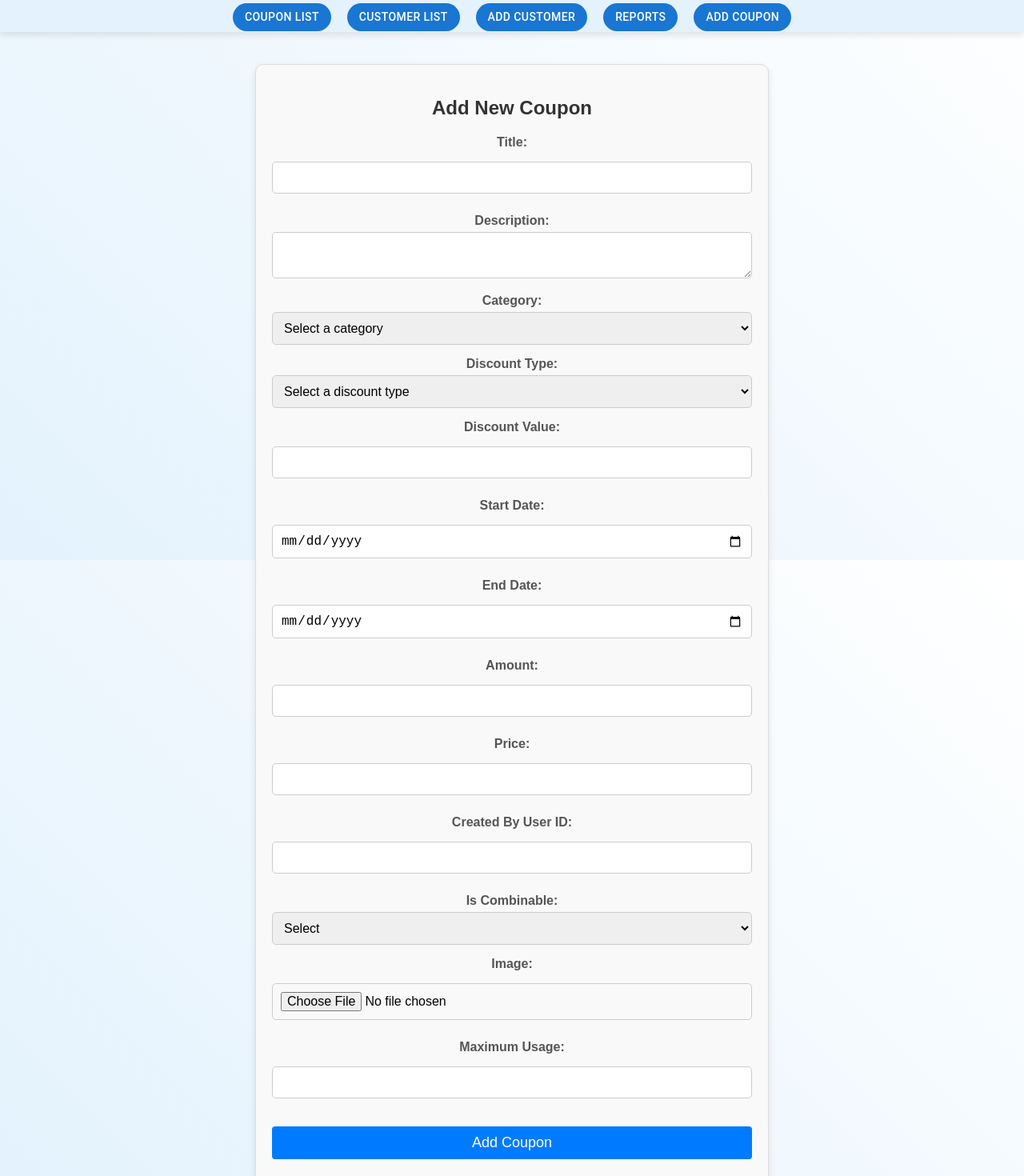
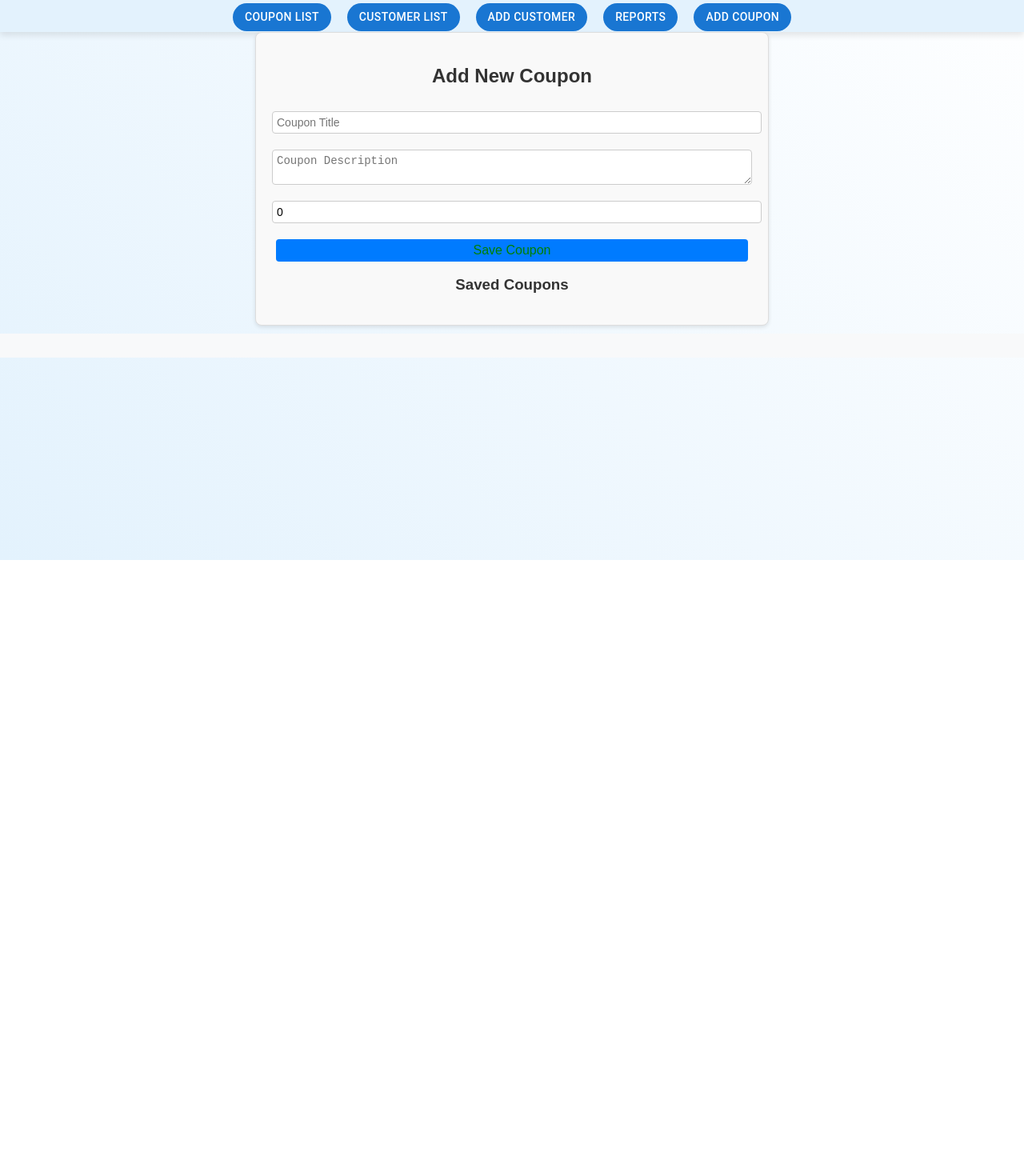
Before and after one commit to moradi12/OversightCoupons, a React (Create React App) app in the folder typescript_coupon_front/: page /admin/coupon/add in a window 1280 px wide. Shown: the part 100-1570 px from the top of the page at 80% size. After the commit the page ends 800 px from the top, so only its background shows below. Built offline with nearby package versions, Linux system fonts and the light colour scheme.

Commit message:
update main , adding new methods to coupon model , new adding coupon , all coupons updated ,adding new coupon model , backend class , delete tester

```diff
--- a/typescript_coupon_front/package.json
+++ b/typescript_coupon_front/package.json
@@ -24,6 +24,7 @@
     "react-router-dom": "^6.27.0",
     "react-scripts": "5.0.1",
     "typescript": "^4.9.5",
+    "uuid": "^11.0.2",
     "validator": "^13.12.0",
     "web-vitals": "^2.1.4",
     "yup": "^1.4.0"
--- a/typescript_coupon_front/src/Components/Layout/Main/Main.tsx
+++ b/typescript_coupon_front/src/Components/Layout/Main/Main.tsx
@@ -36,10 +36,9 @@ export function AllCoupons(): JSX.Element {
         {coupons.length > 0 ? (
           coupons.map((coupon) => (
             <div key={coupon.id} className="coupon-card">
-              <h3>{coupon.title}</h3>
               <p>{coupon.description}</p>
               <p>Price: ${coupon.price}</p>
-              <p>Available: {coupon.isAvailable ? "Yes" : "No"}</p>
+              {/* <p>Available: {coupon.isAvailable ? "Yes" : "No"}</p> */}
             </div>
           ))
         ) : (
--- a/typescript_coupon_front/src/Components/Pages/AddCoupon/AddCoupon.css
+++ b/typescript_coupon_front/src/Components/Pages/AddCoupon/AddCoupon.css
@@ -1,68 +1,61 @@
-.add-coupon {
+/* AddCoupon.css */
+.add-coupon-container {
   max-width: 600px;
-  margin: 40px auto;
+  margin: auto;
   padding: 20px;
-  background-color: #f9f9f9;
+  font-family: Arial, sans-serif;
+  background: #f9f9f9;
   border: 1px solid #ddd;
-  border-radius: 10px;
-  box-shadow: 0 4px 8px rgba(0, 0, 0, 0.1);
+  border-radius: 8px;
+  box-shadow: 0 2px 5px rgba(0, 0, 0, 0.1);
 }
 
-.add-coupon h2 {
+h2,
+h3 {
   text-align: center;
-  font-size: 24px;
-  margin-bottom: 20px;
   color: #333;
 }
 
-.form-group {
-  margin-bottom: 20px;
+.add-coupon-form {
+  display: flex;
+  flex-direction: column;
+  gap: 10px;
 }
 
-.form-group label {
-  display: block;
-  font-weight: bold;
-  margin-bottom: 5px;
-  color: #555;
+.input-field {
+  padding: 8px;
+  font-size: 14px;
+  border: 1px solid #ccc;
+  border-radius: 4px;
 }
 
-.form-group input,
-.form-group textarea,
-.form-group select {
-  width: 100%;
+.input-field:focus {
+  border-color: #007bff;
+}
+
+.action-button {
   padding: 10px;
   font-size: 16px;
-  border: 1px solid #ccc;
-  border-radius: 5px;
-  box-sizing: border-box;
+  color: #fff;
+  background: #007bff;
+  border: none;
+  border-radius: 4px;
+  cursor: pointer;
 }
 
-.form-group input:focus,
-.form-group textarea:focus,
-.form-group select:focus {
-  border-color: #1976d2;
-  outline: none;
-  box-shadow: 0 0 5px rgba(25, 118, 210, 0.5);
+.action-button:hover {
+  background: #0056b3;
 }
 
-.error {
-  color: red;
-  font-size: 14px;
-  margin-top: 5px;
+.coupon-list {
+  list-style: none;
+  padding: 0;
 }
 
-.submit-button {
-  width: 100%;
+.coupon-item {
+  margin-bottom: 10px;
   padding: 10px;
-  font-size: 18px;
-  color: white;
-  background-color: #1976d2;
-  border: none;
-  border-radius: 5px;
-  cursor: pointer;
-  transition: background-color 0.3s;
+  border: 1px solid #ddd;
+  border-radius: 4px;
+  background: #fff;
 }
-
-.submit-button:hover {
-  background-color: #115293;
-}
--- a/typescript_coupon_front/src/Components/Pages/AddCoupon/AddCoupon.tsx
+++ b/typescript_coupon_front/src/Components/Pages/AddCoupon/AddCoupon.tsx
@@ -1,170 +1,147 @@
-import axios from "axios";
-import { SubmitHandler, useForm } from "react-hook-form";
-import { useNavigate } from "react-router-dom";
-import { Coupon } from "../../Models/Coupon";
-import { CouponCategory } from "../../Models/CouponCategory ";
+import axios from "axios"; // Placeholder for future Axios use
+import { useEffect, useState } from "react";
 import "./AddCoupon.css";
 
-export function AddCoupon(): JSX.Element {
-  const { register, handleSubmit, formState: { errors } } = useForm<Coupon>();
-  const navigate = useNavigate();
+const AddCoupon = () => {
+  const [newCoupon, setNewCoupon] = useState({
+    title: "",
+    description: "",
+    discount: 0,
+  });
 
-  const addCoupon: SubmitHandler<any> = (data) => {
-    axios.post("http://localhost:8080/add/coupons", data)
-      .then((response) => {
-        console.log("Coupon added successfully:", response.data);
-        navigate("/all");
-      })
-      .catch((error) => {
-        if (error.response) {
-          console.error("Server error:", error.response.data);
-        } else if (error.request) {
-          console.error("No response received:", error.request);
-        } else {
-          console.error("Error:", error.message);
+  const [savedCoupons, setSavedCoupons] = useState<
+    { title: string; description: string; discount: number }[]
+  >([]);
+
+  /**
+   * Validates the input for the coupon.
+   * Ensures title, description, and discount are valid.
+   */
+  const validateCoupon = (): boolean => {
+    const { title, description, discount } = newCoupon;
+
+    if (!title.trim() || !description.trim()) {
+      alert("Both title and description are required.");
+      return false;
     }
-      });
+
+    if (discount <= 0 || discount > 100) {
+      alert("Discount must be between 1 and 100.");
+      return false;
+    }
+
+    return true;
   };
 
+  /**
+   * Save a new coupon.
+   * Updates the state and localStorage and prepares for future Axios integration.
+   */
+  const handleSaveCoupon = async () => {
+    if (!validateCoupon()) return;
+
+    try {
+      const updatedCoupons = [...savedCoupons, newCoupon];
+      setSavedCoupons(updatedCoupons);
+
+      // Save to localStorage
+      localStorage.setItem("coupons", JSON.stringify(updatedCoupons));
+
+      // Placeholder for future Axios request
+      await saveCouponToServer(newCoupon);
+
+      console.log("Coupon added:", newCoupon);
+      alert("Coupon added successfully!");
+
+      // Clear the form
+      setNewCoupon({ title: "", description: "", discount: 0 });
+    } catch (error) {
+      console.error("Failed to save coupon:", error);
+      alert("Failed to save coupon. Please try again.");
+    }
+  };
+
+  /**
+   * Placeholder function for Axios integration.
+   * Prepares for saving to a backend server in the future.
+   */
+  const saveCouponToServer = async (coupon: {
+    title: string;
+    description: string;
+    discount: number;
+  }) => {
+    try {
+      // Simulate an Axios POST request
+      const response = await axios.post("/api/coupons", coupon);
+      console.log("Coupon saved to server:", response.data);
+    } catch (error) {
+      console.error("Failed to save coupon to server:", error);
+      // Optionally, handle Axios-specific errors here
+    }
+  };
+
+  /**
+   * Load coupons from localStorage on component mount.
+   */
+  useEffect(() => {
+    const storedCoupons = localStorage.getItem("coupons");
+    if (storedCoupons) {
+      setSavedCoupons(JSON.parse(storedCoupons));
+    }
+  }, []);
+
   return (
-    <div className="add-coupon">
+    <div className="add-coupon-container">
       <h2>Add New Coupon</h2>
-      <form onSubmit={handleSubmit(addCoupon)}>
-        <div className="form-group">
-          <label htmlFor="title">Title:</label>
-          <input id="title" {...register("title", { required: "Title is required" })} />
-          {errors.title && <span className="error">{errors.title.message}</span>}
-        </div>
-
-        <div className="form-group">
-          <label htmlFor="description">Description:</label>
+      <form
+        onSubmit={(e) => {
+          e.preventDefault();
+          handleSaveCoupon();
+        }}
+        className="add-coupon-form"
+      >
+        <input
+          type="text"
+          placeholder="Coupon Title"
+          value={newCoupon.title}
+          onChange={(e) =>
+            setNewCoupon({ ...newCoupon, title: e.target.value })
+          }
+          className="input-field"
+        />
         <textarea
-            id="description"
-            {...register("description", { required: "Description is required" })}
+          placeholder="Coupon Description"
+          value={newCoupon.description}
+          onChange={(e) =>
+            setNewCoupon({ ...newCoupon, description: e.target.value })
+          }
+          className="input-field"
         />
-          {errors.description && <span className="error">{errors.description.message}</span>}
-        </div>
-
-        <div className="form-group">
-          <label htmlFor="category">Category:</label>
-          <select
-            id="category"
-            {...register("category", { required: "Category is required" })}
-          >
-            <option value="">Select a category</option>
-            {Object.values(CouponCategory).map((category) => (
-              <option key={category} value={category}>{category}</option>
-            ))}
-          </select>
-          {errors.category && <span className="error">{errors.category.message}</span>}
-        </div>
-
-        <div className="form-group">
-          <label htmlFor="discountType">Discount Type:</label>
-          <select
-            id="discountType"
-            {...register("discountType", { required: "Discount type is required" })}
-          >
-            <option value="">Select a discount type</option>
-            <option value="Amount">Amount</option>
-            <option value="Percentage">Percentage</option>
-          </select>
-          {errors.discountType && <span className="error">{errors.discountType.message}</span>}
-        </div>
-
-        <div className="form-group">
-          <label htmlFor="discount">Discount Value:</label>
         <input
           type="number"
-            id="discount"
-            {...register("discount")}
+          placeholder="Discount %"
+          value={newCoupon.discount}
+          onChange={(e) =>
+            setNewCoupon({ ...newCoupon, discount: parseFloat(e.target.value) })
+          }
+          className="input-field"
         />
-        </div>
+        <button type="submit" className="action-button save">
+          Save Coupon
+        </button>
+      </form>
 
-        <div className="form-group">
-          <label htmlFor="startDate">Start Date:</label>
-          <input
-            type="date"
-            id="startDate"
-            {...register("startDate", { required: "Start date is required" })}
-          />
-          {errors.startDate && <span className="error">{errors.startDate.message}</span>}
-        </div>
-
-        <div className="form-group">
-          <label htmlFor="endDate">End Date:</label>
-          <input
-            type="date"
-            id="endDate"
-            {...register("endDate", { required: "End date is required" })}
-          />
-          {errors.endDate && <span className="error">{errors.endDate.message}</span>}
-        </div>
-
-        <div className="form-group">
-          <label htmlFor="amount">Amount:</label>
-          <input
-            type="number"
-            id="amount"
-            {...register("amount", { required: "Amount is required", min: 1 })}
-          />
-          {errors.amount && <span className="error">{errors.amount.message}</span>}
-        </div>
-
-        <div className="form-group">
-          <label htmlFor="price">Price:</label>
-          <input
-            type="number"
-            step="0.01"
-            id="price"
-            {...register("price", { required: "Price is required" })}
-          />
-          {errors.price && <span className="error">{errors.price.message}</span>}
-        </div>
-
-        <div className="form-group">
-          <label htmlFor="createdByUserId">Created By User ID:</label>
-          <input
-            type="number"
-            id="createdByUserId"
-            {...register("createdByUserId", { required: "Creator ID is required" })}
-          />
-          {errors.createdByUserId && <span className="error">{errors.createdByUserId.message}</span>}
-        </div>
-
-        <div className="form-group">
-          <label htmlFor="isCombinable">Is Combinable:</label>
-          <select
-            id="isCombinable"
-            {...register("isCombinable", { required: "Combinability is required" })}
-          >
-            <option value="">Select</option>
-            <option value="true">Yes</option>
-            <option value="false">No</option>
-          </select>
-          {errors.isCombinable && <span className="error">{errors.isCombinable.message}</span>}
-        </div>
-
-        <div className="form-group">
-          <label htmlFor="image">Image:</label>
-          <input
-            type="file"
-            id="image"
-            {...register("image")}
-          />
-        </div>
-        <div className="form-group">
-  <label htmlFor="maxUsage">Maximum Usage:</label>
-  <input
-    type="number"
-    id="maxUsage"
-    {...register("maxUsage", { required: "Maximum usage is required", min: 1 })}
-  />
-  {errors.maxUsage && <span className="error">{errors.maxUsage.message}</span>}
-</div>
-
-        <button type="submit" className="submit-button">Add Coupon</button>
-      </form>
+      <h3>Saved Coupons</h3>
+      <ul className="coupon-list">
+        {savedCoupons.map((coupon, index) => (
+          <li key={index} className="coupon-item">
+            <strong>{coupon.title}</strong>: {coupon.description} (
+            {coupon.discount}% off)
+          </li>
+        ))}
+      </ul>
     </div>
   );
-}
+};
+
+export default AddCoupon;
--- a/typescript_coupon_front/src/Components/Pages/Route/MainRoute/MainRoute.tsx
+++ b/typescript_coupon_front/src/Components/Pages/Route/MainRoute/MainRoute.tsx
@@ -1,7 +1,8 @@
 import { Route, Routes } from "react-router-dom";
 import { Main } from "../../../Layout/Main/Main";
-import { AddCoupon } from "../../AddCoupon/AddCoupon";
+import AddCoupon from "../../AddCoupon/AddCoupon";
 import AddCustomer from "../../AddCustomer/AddCustomer";
+import AllCoupons from "../../AllCoupons/AllCoupons";
 import AllCustomers from "../../AllCustomers/AllCustomers";
 import Login from "../../Login/Login";
 import { Page404 } from "../../Page404/Page404";
@@ -18,6 +19,7 @@ export function MainRoute(): JSX.Element {
         {/* Public Routes */}
         <Route path="/all/customers" element={<AllCustomers />} />
         <Route path="/" element={<Main />} />
+        <Route path="/all" element={< AllCoupons/>} />
         <Route path="/login" element={<Login />} />
         <Route path="*" element={<Page404 />} />
       </Routes>
```
Also changed, not shown: typescript_coupon_front/src/Components/Models/Coupon.ts (+15 -69 lines), typescript_coupon_front/src/Components/Pages/AllCoupons/AllCoupons.tsx (+60 -39 lines), typescript_coupon_front/src/Components/Pages/AllCoupons/AllCouponsBackEnd.tsx (added, +31 -0 lines), typescript_coupon_front/src/Components/Test/Test.tsx (deleted, +0 -87 lines), typescript_coupon_front/src/Components/Utils/CouponUtils.ts (added, +59 -0 lines), typescript_coupon_front/src/Components/Pages/AllCoupons/AllCoupons.css (added), 1 other file (tests, documents, lock files or other folders). Lines whose indentation alone changed are shown as unchanged.
